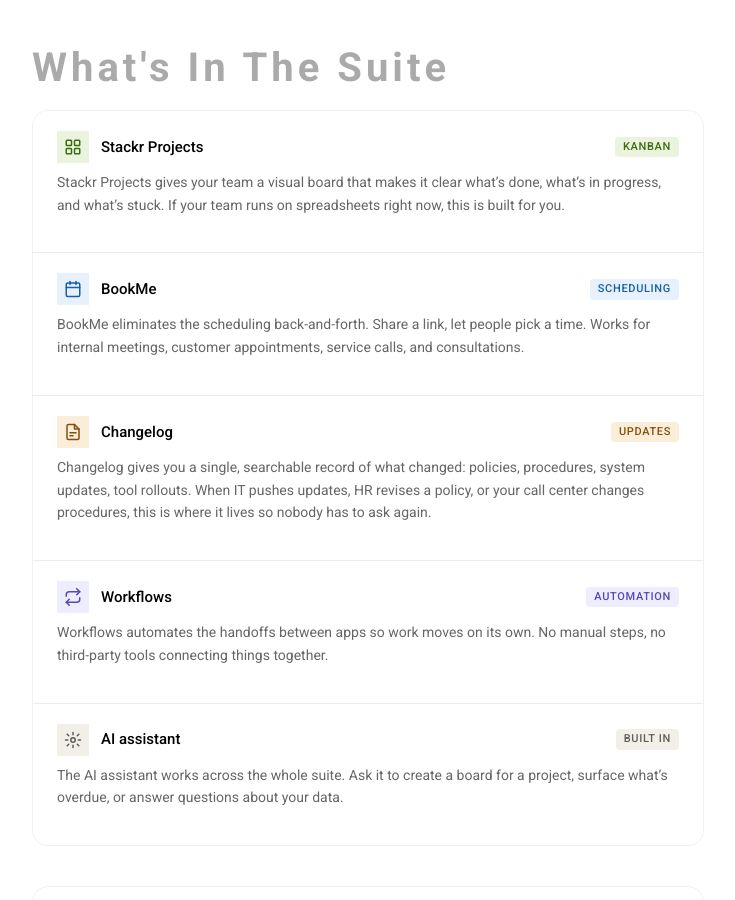
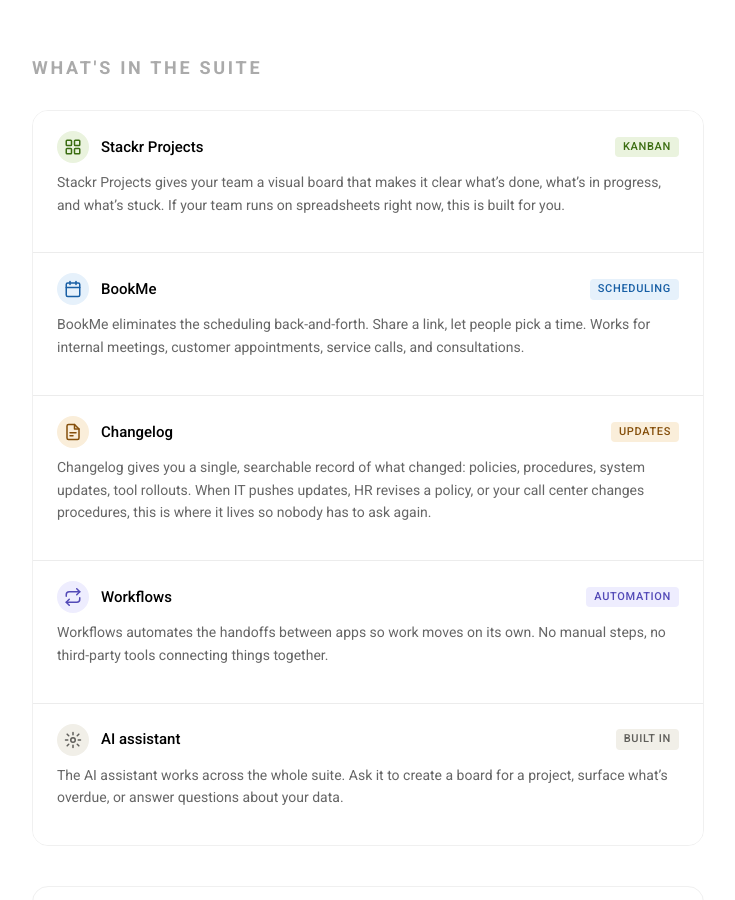
Before and after one commit to metadot/www.metadot.com, a Next.js app: page /beta in a window 1280 px wide. Shown: the part 560-1460 px from the top of the page, without its empty margins (272-1007 px from the left). Built offline with nearby package versions, Linux system fonts and the light colour scheme.

Commit message:
fix: shrink beta page section titles and round app icons (#29)
Co-authored-by: Claude Opus 4.6 <noreply@anthropic.com>

```diff
--- a/src/app/beta/page.tsx
+++ b/src/app/beta/page.tsx
@@ -142,8 +142,8 @@ export default function BetaPage() {
       <hr className="border-t border-[#f0f0f0] mb-11" />
 
       {/* What's in the suite */}
-      <h2 className="text-xs font-medium tracking-[0.1em] uppercase text-[#aaa] mb-6">
-        What&apos;s in the suite
+      <h2 className="text-[10px] font-semibold tracking-[0.15em] uppercase text-[#aaa] mb-6 origin-left scale-[0.45]">
+        WHAT&apos;S IN THE SUITE
       </h2>
 
       <div className="flex flex-col border border-[#f0f0f0] rounded-2xl overflow-hidden mb-10">
@@ -154,7 +154,7 @@ export default function BetaPage() {
           >
             <div className="flex items-center gap-3 mb-2">
               <div
-                className="w-8 h-8 rounded-lg shrink-0 flex items-center justify-center"
+                className="w-8 h-8 rounded-2xl shrink-0 flex items-center justify-center"
                 style={{ backgroundColor: app.bgColor, color: app.iconColor }}
               >
                 {app.icon}
@@ -176,8 +176,8 @@ export default function BetaPage() {
 
       {/* Coming soon */}
       <div className="border border-[#f0f0f0] rounded-2xl p-6 mb-14">
-        <h3 className="text-xs font-medium tracking-[0.1em] uppercase text-[#aaa] mb-4">
-          Coming soon
+        <h3 className="text-[10px] font-semibold tracking-[0.15em] uppercase text-[#aaa] mb-4 origin-left scale-[0.45]">
+          COMING SOON
         </h3>
         <div className="flex flex-wrap gap-2">
           {comingSoon.map((item) => (
```
